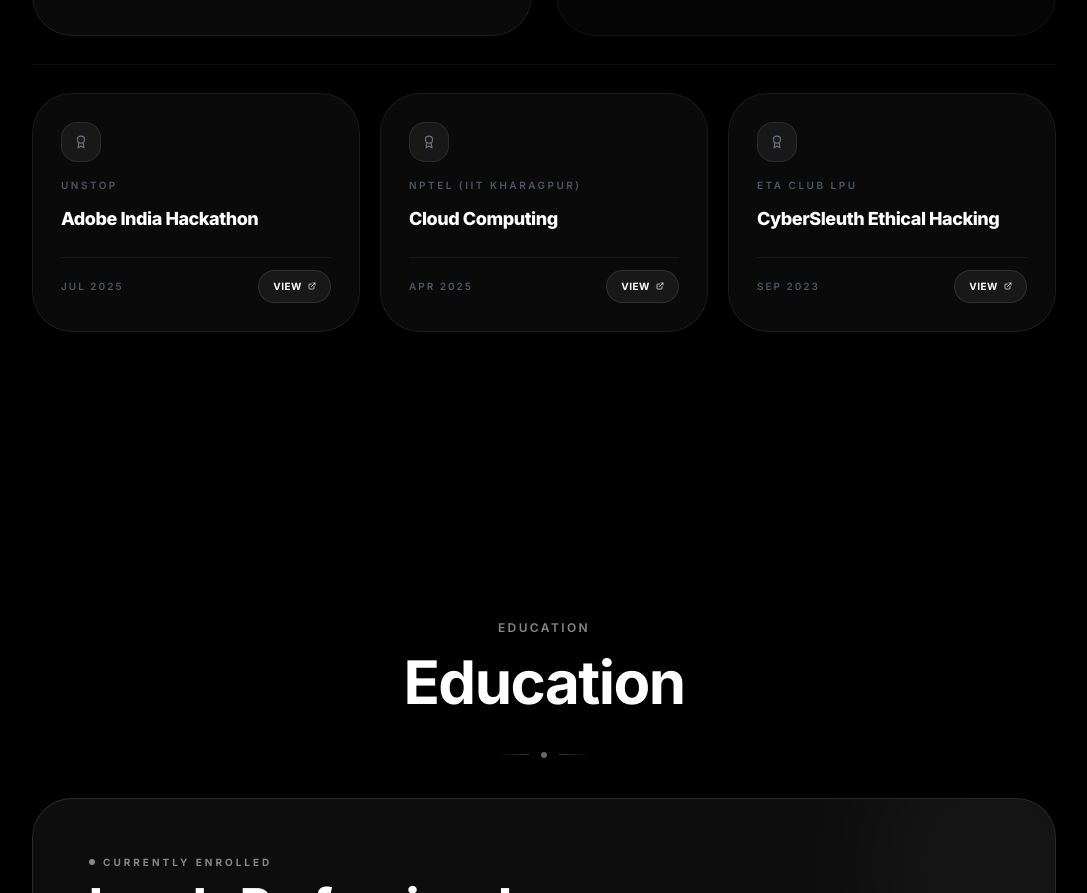
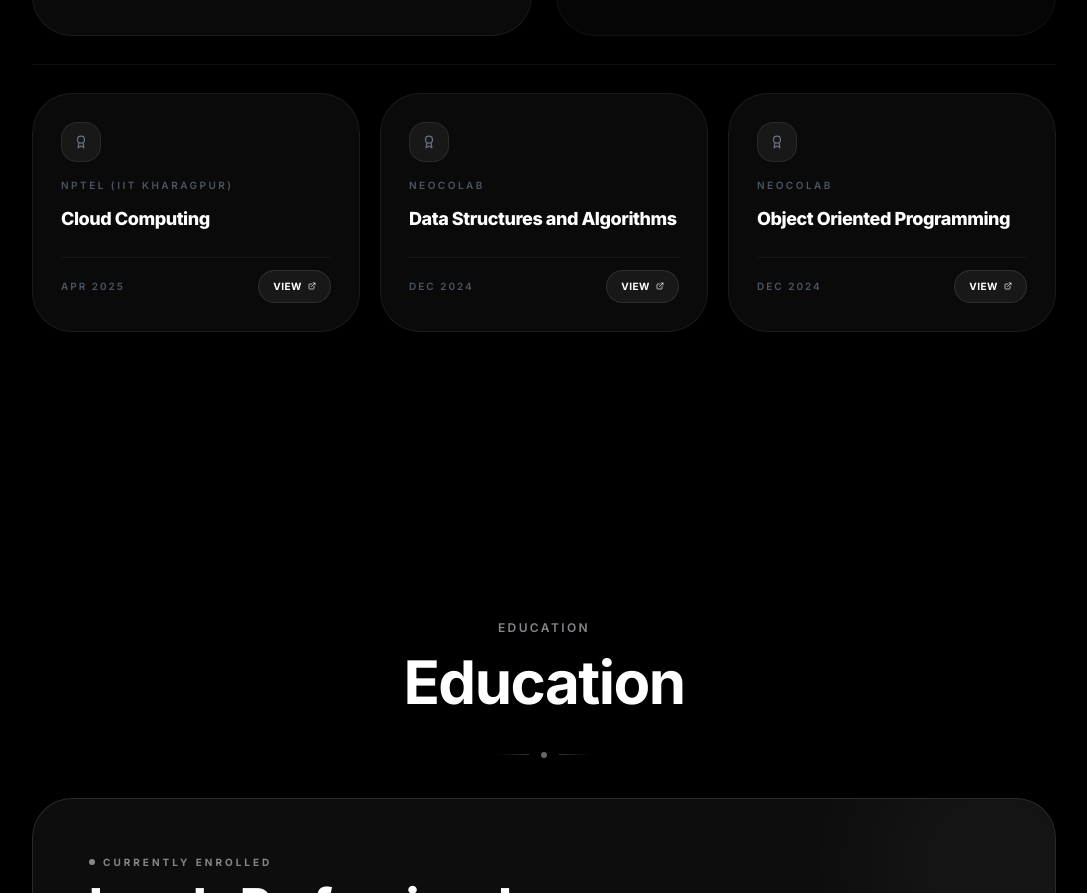
Before and after one commit to Samarthgarg14/Portfolio2.0, a React (Vite) app: page / in a window 1280 px wide. Shown: the part 4548-5441 px from the top of the page, without its empty margins (96-1183 px from the left). Built offline with nearby package versions, Linux system fonts and the light colour scheme.

Commit message:
Updated the portfolio

```diff
--- a/src/data/portfolioData.js
+++ b/src/data/portfolioData.js
@@ -191,9 +191,9 @@
         }
     ],
     Certificates: [
-        { title: "Adobe India Hackathon", issuer: "Unstop", date: "Jul 2025", link: "https://drive.google.com/file/d/19Sj3vV7C1uzBKbYKTV5Hnn2_SbiifNBH/view?usp=drive_link" },
         { title: "Cloud Computing", issuer: "NPTEL (IIT Kharagpur)", date: "Apr 2025", link: "https://drive.google.com/file/d/1QF-EI1W9cOsALd2lAQwPAs0-uGLE7rYG/view?usp=drive_link" },
-        { title: "CyberSleuth Ethical Hacking", issuer: "ETA Club LPU", date: "Sep 2023", link: "https://drive.google.com/file/d/1JBEyUyjnI9vFRj6W7jkfsHI2W-uobdgX/view?usp=drive_link" }
+        { title: "Data Structures and Algorithms", issuer: "Neocolab", date: "Dec 2024", link: "https://drive.google.com/file/d/1kkHQM61K-8MLY62zUgnujAiHa3dM7myN/view" },
+        { title: "Object Oriented Programming", issuer: "Neocolab", date: "Dec 2024", link: "https://drive.google.com/file/d/1VvzvlzJZHf9WvhBhdfKcc9x8QrX3CgK4/view" }
     ],
     training: [
         {
```
